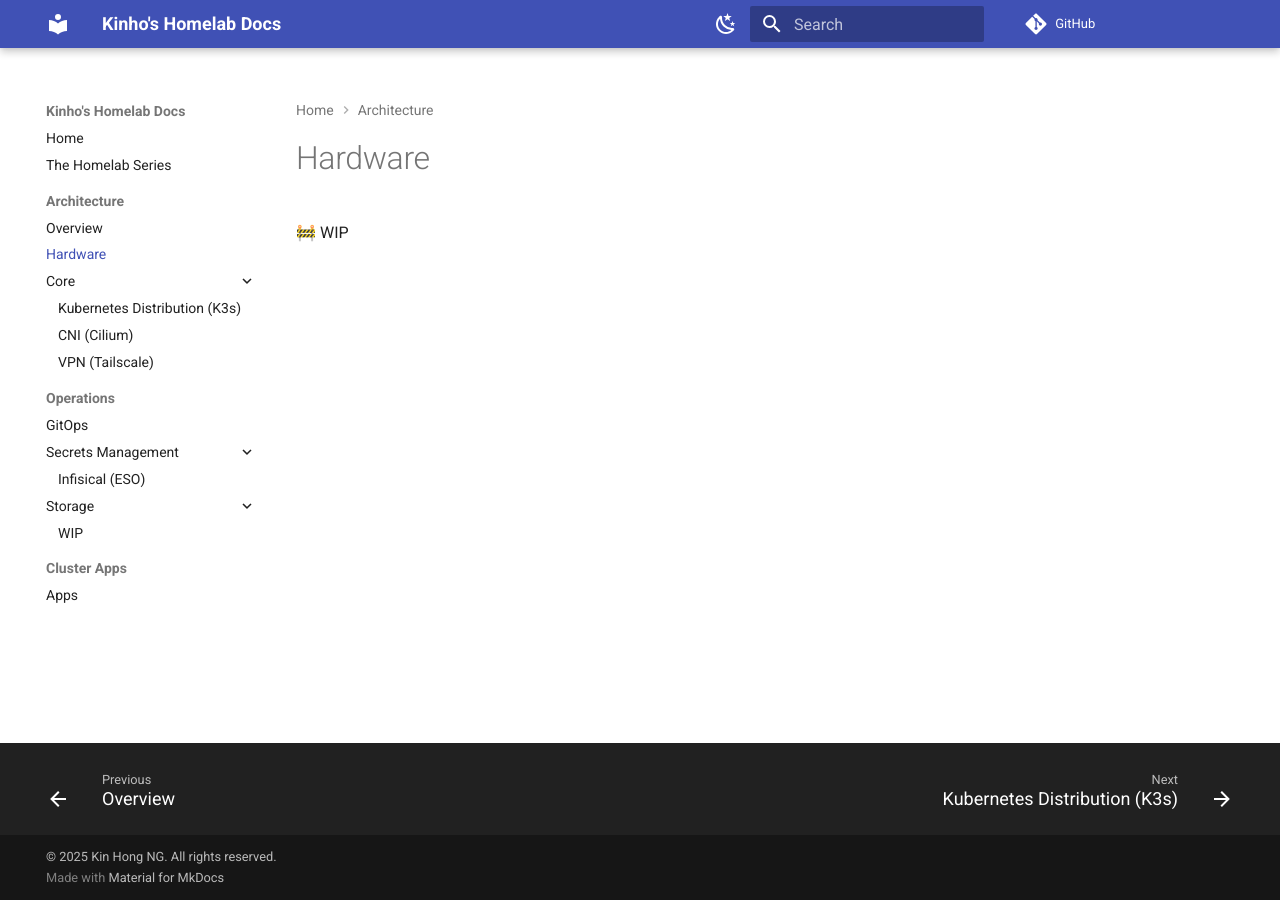
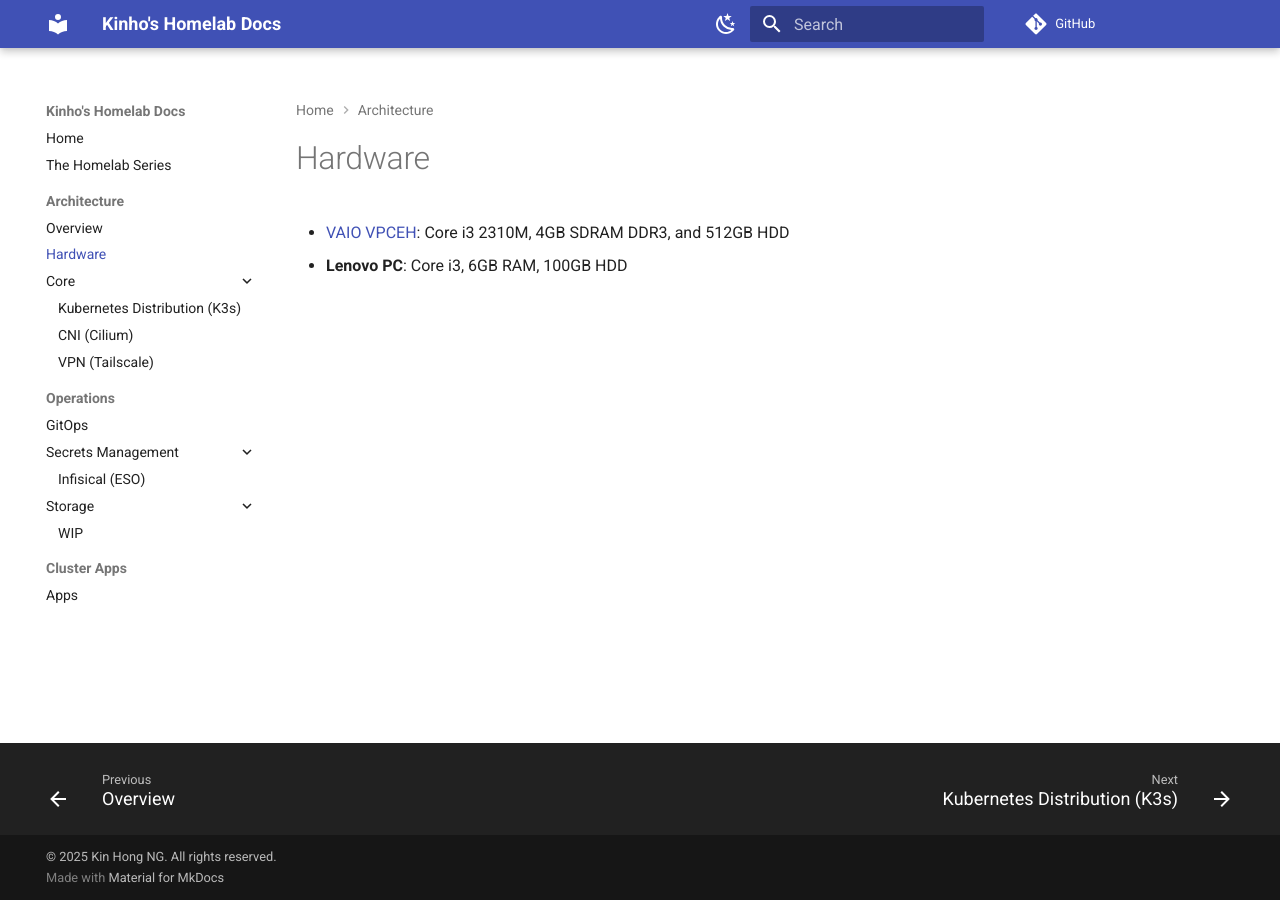
Before and after one commit to k1nho/homelab, an MkDocs documentation site: the page built from docs/hardware.md, in a window 1280 px wide. Built offline with MkDocs 1.6.1 and Material for MkDocs 9.7.7, drawn with Linux system fonts in a browser that asks for light colours; comment, search, counter and statistics services are not loaded.

Commit message:
docs: adding basic hw

```diff
--- a/docs/hardware.md
+++ b/docs/hardware.md
@@ -1,3 +1,4 @@
 # Hardware
 
-🚧 WIP
+- [VAIO VPCEH](https://vaiolibrary.com/VPCEH): Core i3 2310M, 4GB SDRAM DDR3, and 512GB HDD
+- **Lenovo PC**: Core i3, 6GB RAM, 100GB HDD
```
